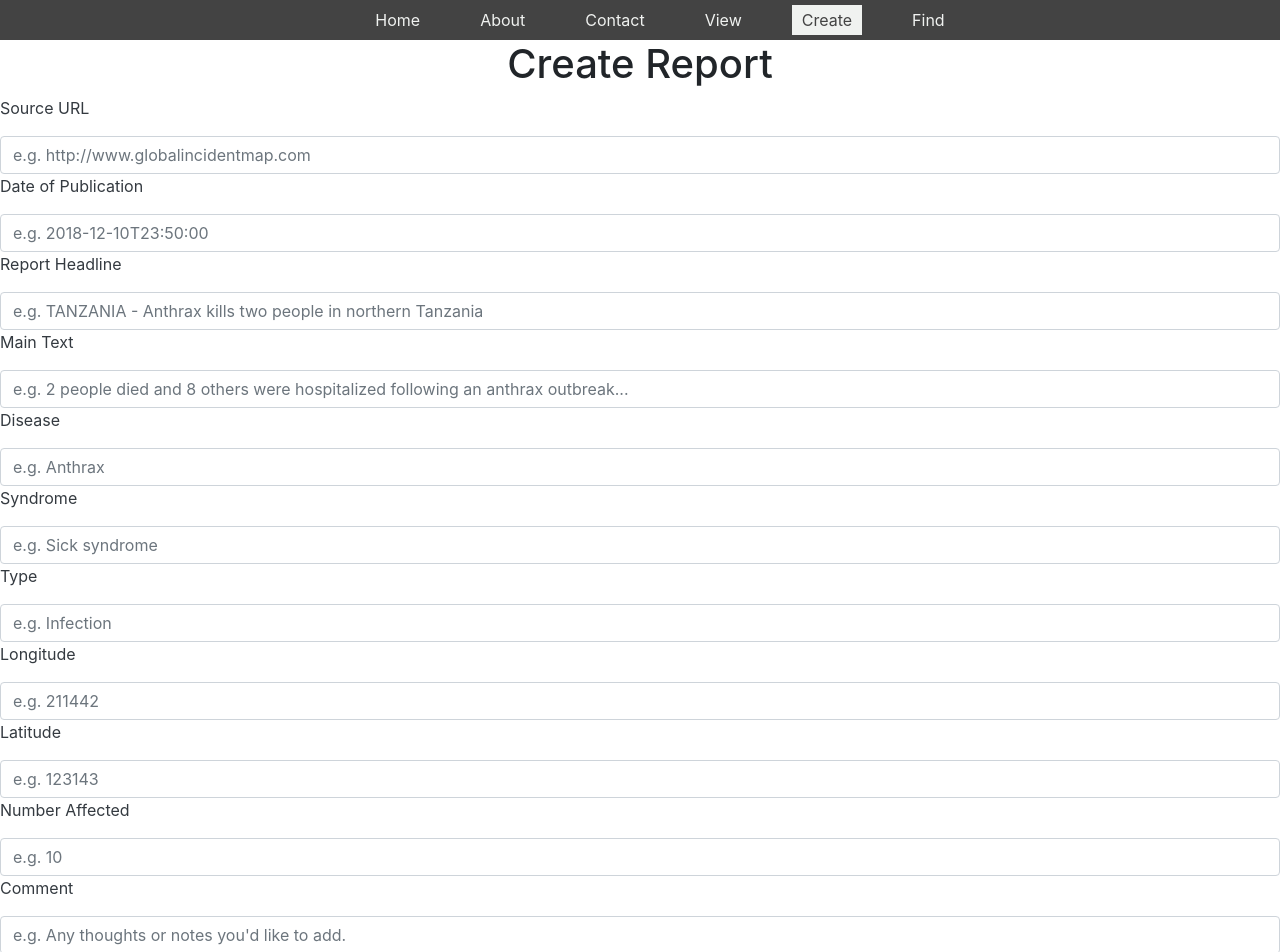
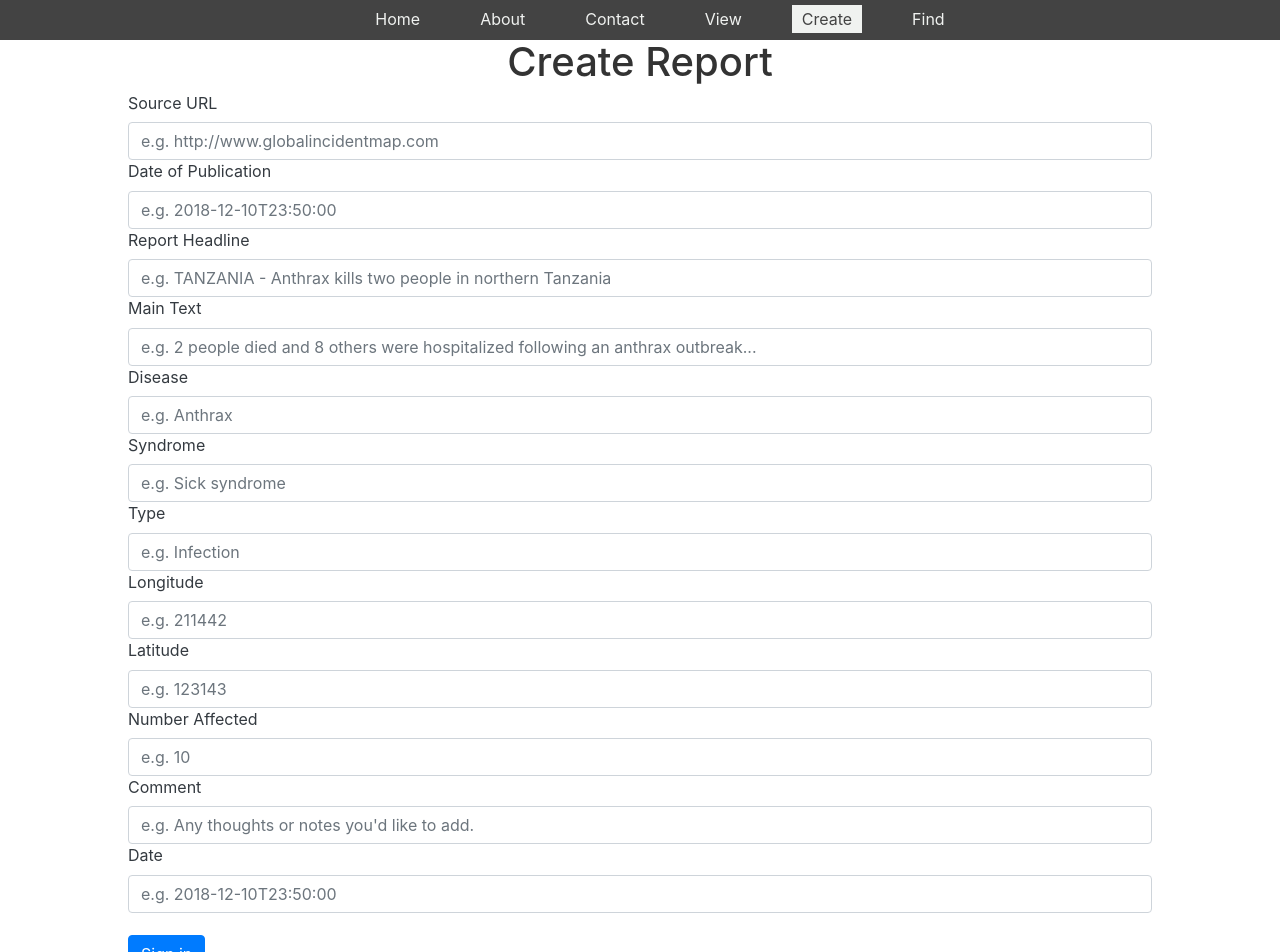
Before and after one commit to unsw-se3011/SENG3011_weneedREST, a React (Create React App) app in the folder PHASE_2/Application_SourceCode/we_need_rest/: page /create in a window 1280 px wide. Shown: the top 952 px of the page. Built offline with nearby package versions, Linux system fonts and the light colour scheme.

Commit message:
pretty-ed up create, home
added close button to filter modal

```diff
--- a/PHASE_2/Application_SourceCode/we_need_rest/src/components/create/Create.js
+++ b/PHASE_2/Application_SourceCode/we_need_rest/src/components/create/Create.js
@@ -1,6 +1,8 @@
 import React, {Component} from 'react';
-import axios from '../../../node_modules/axios';
+import axios from 'axios';
 import { encode } from '../../../node_modules/querystring';
+import 'bootstrap/dist/css/bootstrap.css';
+import './create.css';
 
 class Create extends Component {
     constructor(props){
@@ -112,55 +114,57 @@ class Create extends Component {
                 </center>
                 <form>
                     <div className="url">
-                            <p className="text-dark">Source URL</p>
+                        <label className="text-dark">Source URL</label>
                         <input id = "idURL" onChange={this.updateURL} type="text" className="form-control" placeholder="e.g. http://www.globalincidentmap.com" />
                     </div>
                     <div className="date_pub">
-                            <p className="text-dark">Date of Publication</p>
+                        <label className="text-dark">Date of Publication</label>
                         <input id = "idDatePub" onChange={this.updateDatePub} type="text" className="form-control" placeholder="e.g. 2018-12-10T23:50:00" />
                     </div>
                     <div className="headline">
-                            <p className="text-dark">Report Headline</p>
+                        <label className="text-dark">Report Headline</label>
                         <input id = "idHeadline" onChange={this.updateHeadline} type="text" className="form-control" placeholder="e.g. TANZANIA - Anthrax kills two people in northern Tanzania" />
                     </div>
                     <div className="main_text">
-                            <p className="text-dark">Main Text</p>
+                        <label className="text-dark">Main Text</label>
                         <input id = "idmainText" onChange={this.updateMainText} type="text" className="form-control" placeholder="e.g. 2 people died and 8 others were hospitalized following an anthrax outbreak..." />
                     </div>
                     <div className="disease">
-                            <p className="text-dark">Disease</p>
+                        <label className="text-dark">Disease</label>
                         <input id = "idDisease" onChange={this.updateDisease} type="text" className="form-control" placeholder="e.g. Anthrax" />
                     </div>
                     <div className="syndrome">
-                            <p className="text-dark">Syndrome</p>
+                        <label className="text-dark">Syndrome</label>
                         <input id = "idSyn" onChange={this.updateSyndrome} type="text" className="form-control" placeholder="e.g. Sick syndrome" />
                     </div>
                     <div className="type">
-                            <p className="text-dark">Type</p>
+                        <label className="text-dark">Type</label>
                         <input id = "idType" onChange={this.updateType} type="text" className="form-control" placeholder="e.g. Infection" />
                     </div>
                     <div className="longitude">
-                            <p className="text-dark">Longitude</p>
+                        <label className="text-dark">Longitude</label>
                         <input id = "idLong" onChange={this.updateLongitude} type="text" className="form-control" placeholder="e.g. 211442" />
                     </div>
                     <div className="latitude">
-                            <p className="text-dark">Latitude</p>
+                        <label className="text-dark">Latitude</label>
                         <input id = "idLat" onChange={this.updateLatitude} type="text" className="form-control" placeholder="e.g. 123143" />
                     </div>
                     <div className="n_affected">
-                            <p className="text-dark">Number Affected</p>
+                        <label className="text-dark">Number Affected</label>
                         <input id = "idNAffected" onChange={this.updateNAffected} type="text" className="form-control" placeholder="e.g. 10" />
                     </div>
                     <div className="comment">
-                            <p className="text-dark">Comment</p>
+                        <label className="text-dark">Comment</label>
                         <input id = "idComm" onChange={this.updateComment} type="text" className="form-control" placeholder="e.g. Any thoughts or notes you'd like to add." />
                     </div>
                     <div className="date">
-                            <p className="text-dark">Date</p>
+                        <label className="text-dark">Date</label>
                         <input id = "idDate" onChange={this.updateDate} type="text" className="form-control" placeholder="e.g. 2018-12-10T23:50:00" />
                     </div>
+                    <br></br>
+                    <button type="submit" class="btn btn-primary">Sign in</button>
                 </form>
-            <button type="button" onClick={this.onSubmit} className="button">Submit</button>
+
                 <div id="results">
 
                 </div>
--- /dev/null
+++ b/PHASE_2/Application_SourceCode/we_need_rest/src/components/create/create.css
@@ -0,0 +1,4 @@
+#body {
+    width: 80%;
+    margin: 0 auto;
+}
--- a/PHASE_2/Application_SourceCode/we_need_rest/src/components/home/Home.css
+++ b/PHASE_2/Application_SourceCode/we_need_rest/src/components/home/Home.css
@@ -22,13 +22,14 @@
     position: absolute;
     width: 500px;
     max-width: 100%;
-    height: 650px;
+    height: 700px;
     max-height: 100%;
     z-index: 1000;
     background: #fff;
     border: 1px solid lightgray;
     border-radius: 5px;
 }
+
 
 .closed {
     display: none;
--- a/PHASE_2/Application_SourceCode/we_need_rest/src/components/home/Home.js
+++ b/PHASE_2/Application_SourceCode/we_need_rest/src/components/home/Home.js
@@ -3,6 +3,7 @@ import './Home.css';
 import axios from 'axios';
 import { Link } from 'react-router-dom';
 import { withRouter } from 'react-router-dom';
+import 'bootstrap/dist/css/bootstrap.css';
 
 const input = (search_param, updateState) => {
   const doc = {
@@ -32,6 +33,10 @@ function Modal(props) {
 
   return (
     <div id="modal" className="closed">
+      <div class="modal-header">
+        <h5 class="modal-title">Filter Reports</h5>
+        <button onClick={()=>{toggleModal()}} type="button" class="btn-outline-dark"> X </button>
+      </div>
       <form id="modal-form" className="form">
         { search_params.map(search_param => input(search_param, props.updateState)) }
         <button onClick={()=>{props.handleSubmitFilter(); toggleModal()}} type="submit" className="btn btn-primary">Search</button>
@@ -69,8 +74,9 @@ const articles = article => {
       <div className="card-header">
         {article.headline}
         <button onClick={ () => {handleDelete(article.id)} } className="destroy"></button>
+        <button onClick={ () => {document.getElementById("body-card").style="background-color:yellow;"}}></button>
       </div>
-      <div className="card-body">
+      <div className="card-body" id="body-card">
         <h5 className="card-title">{article.id}</h5>
         <p className="card-text">{article.main_text}</p>
         <p className="card-text">{new Date(article.date_of_publication).toDateString()}</p>
@@ -162,7 +168,7 @@ class Home extends Component {
         <Modal value={ search_params } updateState={this.updateState} handleSubmitFilter={this.handleSubmitFilter}/>
 
         <Link to={`/summary/${this.state.selectedArticles}`}>
-          <button>Hello there</button>
+          <button type="submit" class="btn btn-primary">Get Summary</button>
         </Link>
         <hr/>
         <div id="results">
```
Lines whose indentation alone changed are shown as unchanged.
